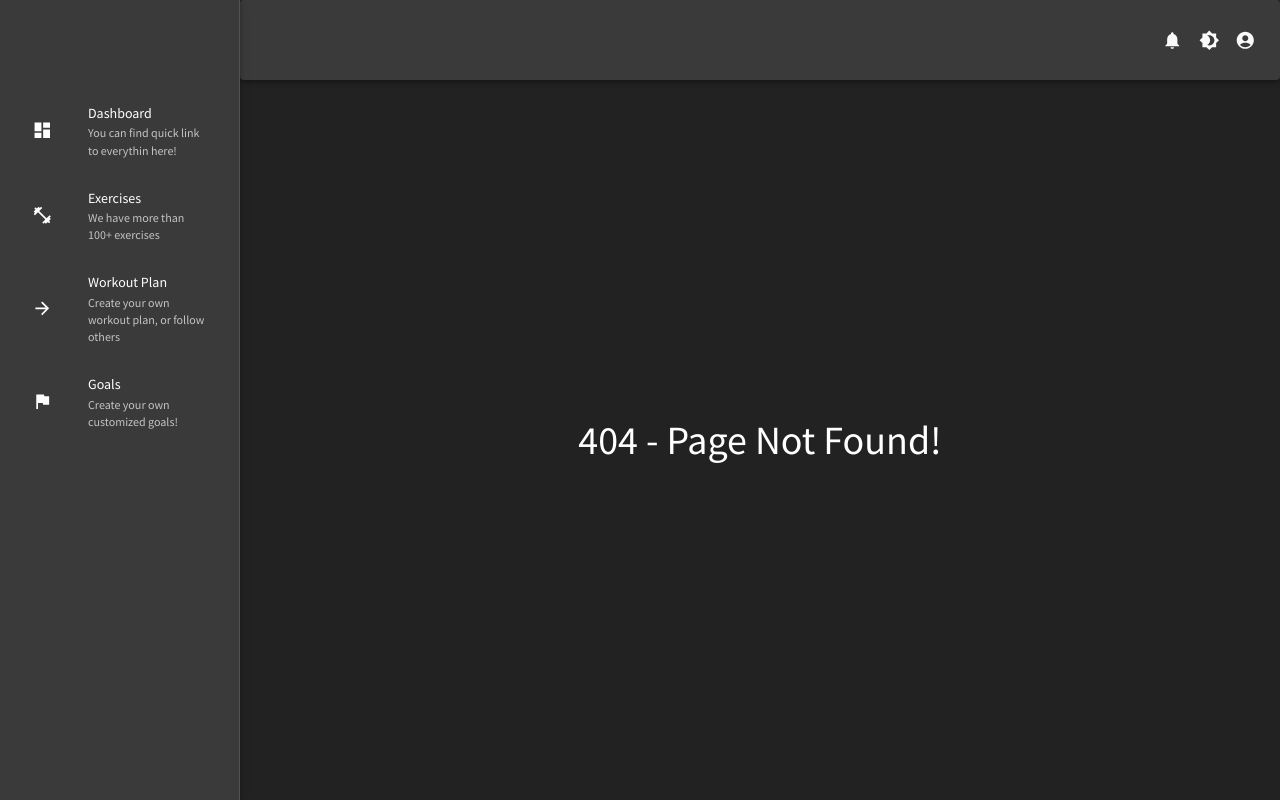
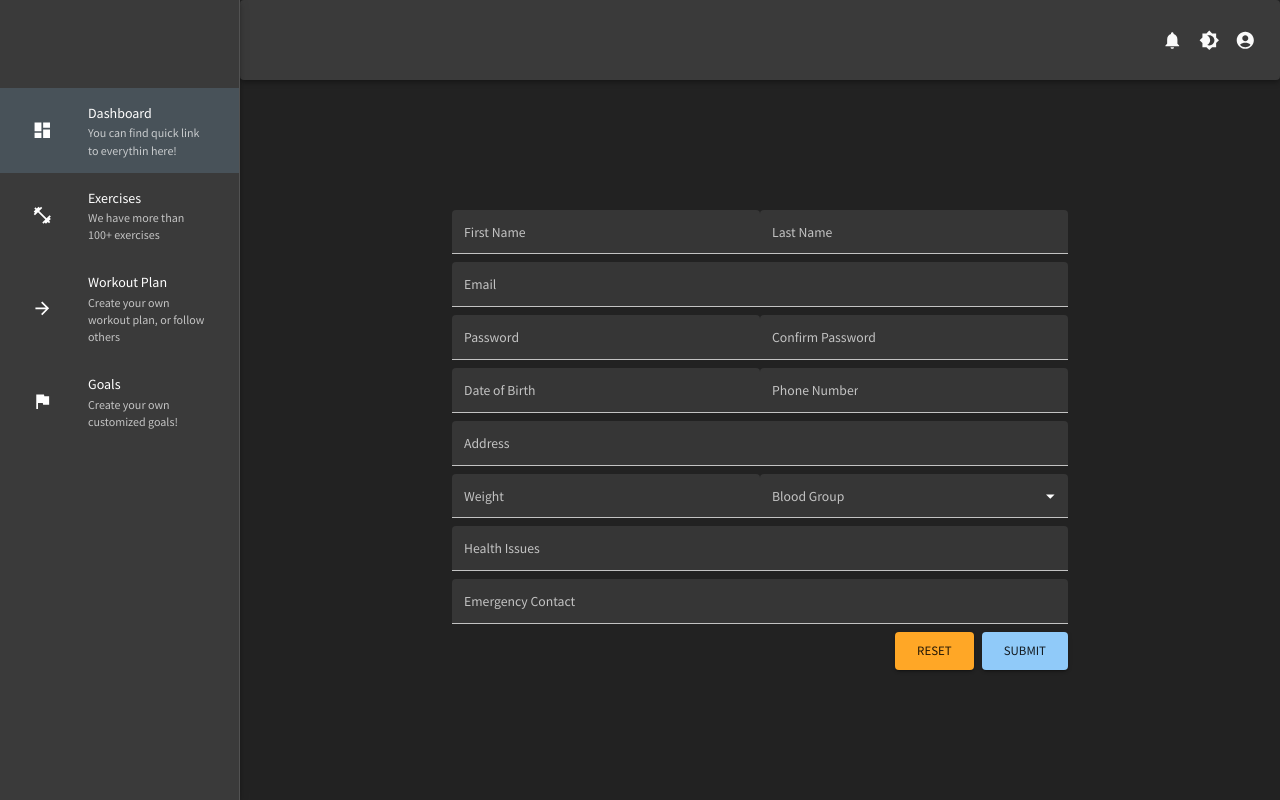
Before and after one commit to NiTR0-CH4RG3R/fitness-app-frontend, a React (Create React App) app: page /register in a window 1280 px wide. Built offline with nearby package versions, Linux system fonts and the light colour scheme.

Commit message:
Added register page to the routes

```diff
--- a/src/Data/AppRoutes.js
+++ b/src/Data/AppRoutes.js
@@ -3,9 +3,12 @@ import ExerciseList from "../Pages/Exercise/ExerciseList";
 import Exercise from "../Pages/Exercise/Exercise";
 import GoalList from "../Pages/Goal/GoalList";
 import WorkoutPlanList from "../Pages/WorkoutPlan/WorkoutPlanList";
+import Register from "../Pages/Login/Register";
+import RegisterGenerated from "../Pages/Login/RegisterGenerated";
 
 export const AppRoutes = {
     dashboard: { path: '/dashboard', component: <Dashboard /> },
+    dashboard: { path: '/register', component: <RegisterGenerated /> },
     exercise_list: { path: '/exercise/list', component: <ExerciseList /> },
     exercise: { path: '/exercise/id', component: <Exercise /> },
     workout_plan: { path: '/workout/list', component: <WorkoutPlanList /> },
```
